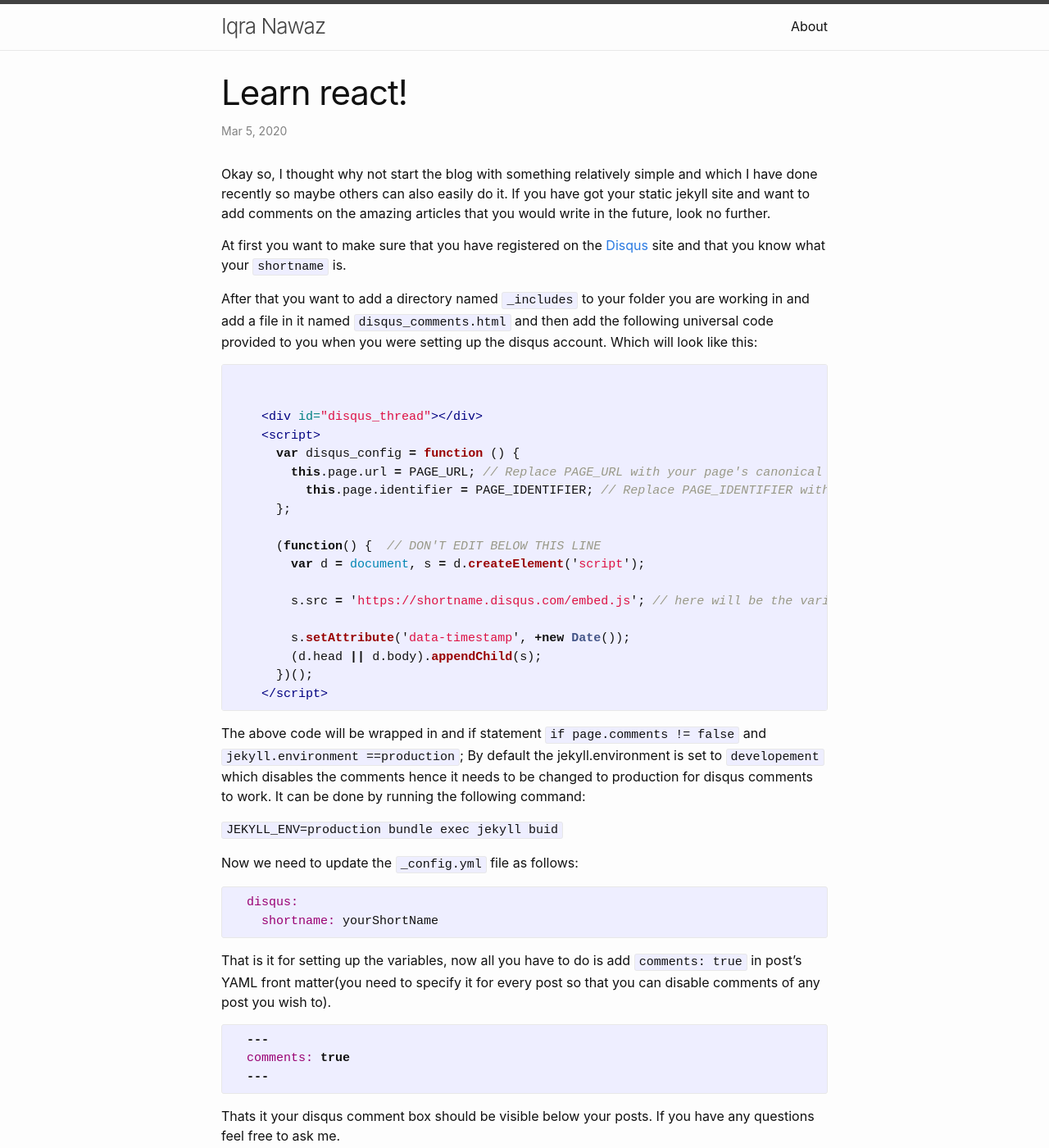
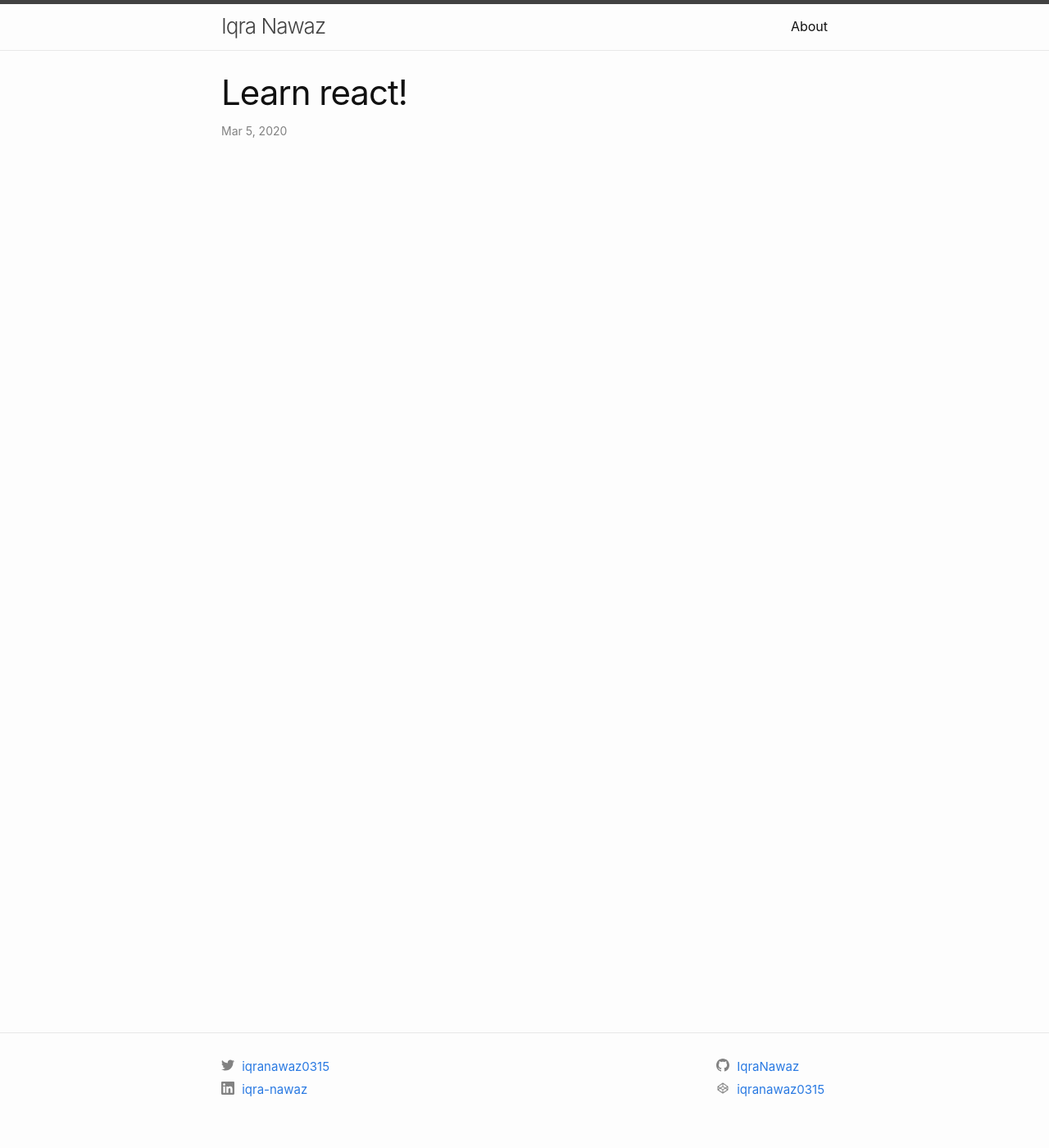
Before and after one commit to IqraNawaz/blog, a Jekyll site: the page built from _posts/2020-03-05-starting-react.markdown, in a window 1280 px wide and 1400 px high. Shown: the whole window at 82% size. Built offline with Jekyll 4.4.1, drawn with Linux system fonts in a browser that asks for light colours; comment, search, counter and statistics services are not loaded; some of the changed text lies outside the part shown.

Commit message:
updating post

```diff
--- a/_includes/head.html
+++ b/_includes/head.html
@@ -3,7 +3,6 @@
   <meta http-equiv="X-UA-Compatible" content="IE=edge">
   {%- if page.description -%}
   	<meta name="description" name="description" content="{{page.description}} " />
-
   	{%- else -%}
   	<meta name="description" name="description" content="{{site.description}} " />
 
--- a/_posts/2020-03-05-starting-react.markdown
+++ b/_posts/2020-03-05-starting-react.markdown
@@ -7,64 +7,3 @@ date:   2020-03-05 15:26:00 +0500
 categories: jekyll update
 permalink: /lets-learn-react-together/
 ---
-
-Okay so, I thought why not start the blog with something relatively simple and which I have done recently so maybe others can also easily do it.
-If you have got your static jekyll site and want to add comments on the amazing articles that you would write in the future, look no further.
-
-
-At first you want to make sure that you have registered on the [Disqus][disqus-signUp] site and that you know what your `shortname` is.
-
-After that you want to add a directory named `_includes` to your folder you are working in and add a file in it named `disqus_comments.html` and then add the following universal code provided to you when you were setting up the disqus account. Which will look like this:
-
-
-{% highlight html %}
-
-
-    <div id="disqus_thread"></div>
-    <script>
-      var disqus_config = function () {
-        this.page.url = PAGE_URL; // Replace PAGE_URL with your page's canonical URL variable
-          this.page.identifier = PAGE_IDENTIFIER; // Replace PAGE_IDENTIFIER with your page's unique identifier variable
-      };
-
-      (function() {  // DON'T EDIT BELOW THIS LINE
-        var d = document, s = d.createElement('script');
-
-        s.src = 'https://shortname.disqus.com/embed.js'; // here will be the variable for your shortname in place of example written like this " {{ site.disqus.shortname }} "
-
-        s.setAttribute('data-timestamp', +new Date());
-        (d.head || d.body).appendChild(s);
-      })();
-    </script>
-{% endhighlight %}
-
-The above code will be wrapped in and if statement `if page.comments != false` and
-`jekyll.environment ==production`; By default the jekyll.environment is set to `developement` which disables the comments hence it needs to be changed to production for disqus comments to work. It can be done by running the following command:
-
-`JEKYLL_ENV=production bundle exec jekyll buid`
-
-Now we need to update the `_config.yml` file as follows:
-
-{% highlight ruby %}
-  disqus:
-    shortname: yourShortName
-{% endhighlight %}
-
-That is it for setting up the variables, now all you have to do is add
-`comments: true` in post's YAML front matter(you need to specify it for every post so that you can disable comments of any post you wish to).
-
-
-{% highlight ruby %}
-  ---
-  comments: true
-  ---
-{% endhighlight %}
-
-Thats it your disqus comment box should be visible below your posts.
-If you have any questions feel free to ask me.
-
-_Note:
-  In my case I could not get around to changing the environment variable so I have removed the condition for enviornment variable for now so that disqus appears here. I will update the article as soon as I find the way to change the enviornment variable._
-
-
-[disqus-signUp]: https://disqus.com/profile/login/
```
Also changed, not shown: 1 other file.
